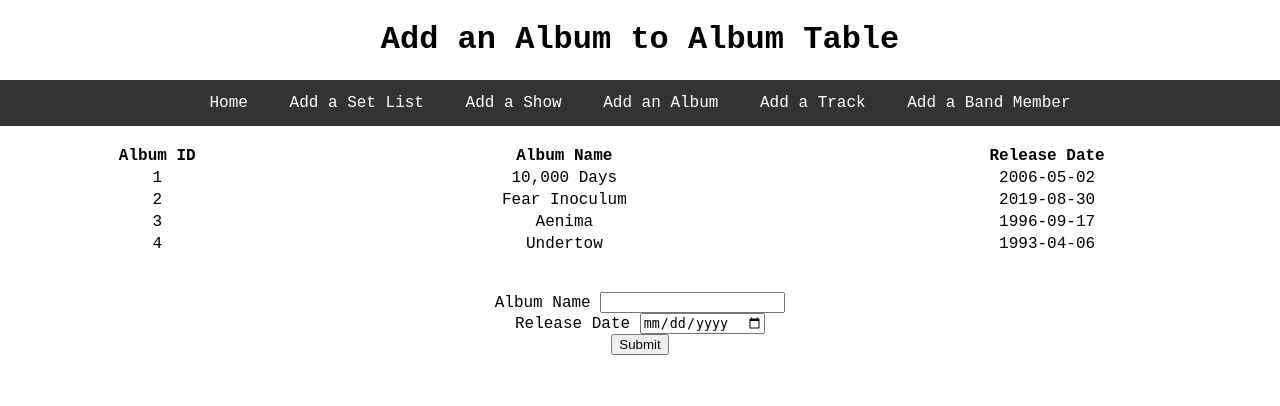
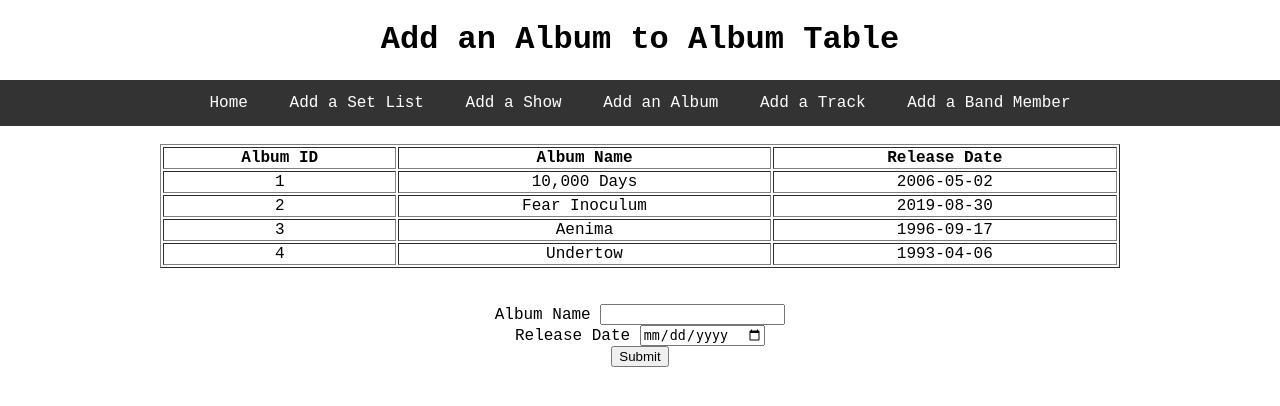
Before and after one commit to susiebeep/Introduction-to-Databases, a Flask app: page /album in a window 1280 px wide. Shown: the top 406 px of the page. Run offline with Flask 2, Linux system fonts and the light colour scheme.

Commit message:
fix table formatting

```diff
--- a/static/css/style.css
+++ b/static/css/style.css
@@ -3,7 +3,6 @@ h1, h2, p, ul, li, label, form {
 	text-align: center;
 	list-style: none;
 }
-
 
 body {
 	margin: auto;
--- a/templates/add_album.html
+++ b/templates/add_album.html
@@ -17,7 +17,7 @@
 		</ul>
 	</nav>
 <br>
-<table style="width:100%">
+<table style="width:75%" table border="1" table align = "center">
   <tr>
     <th>Album ID</th>
     <th>Album Name</th>
```
